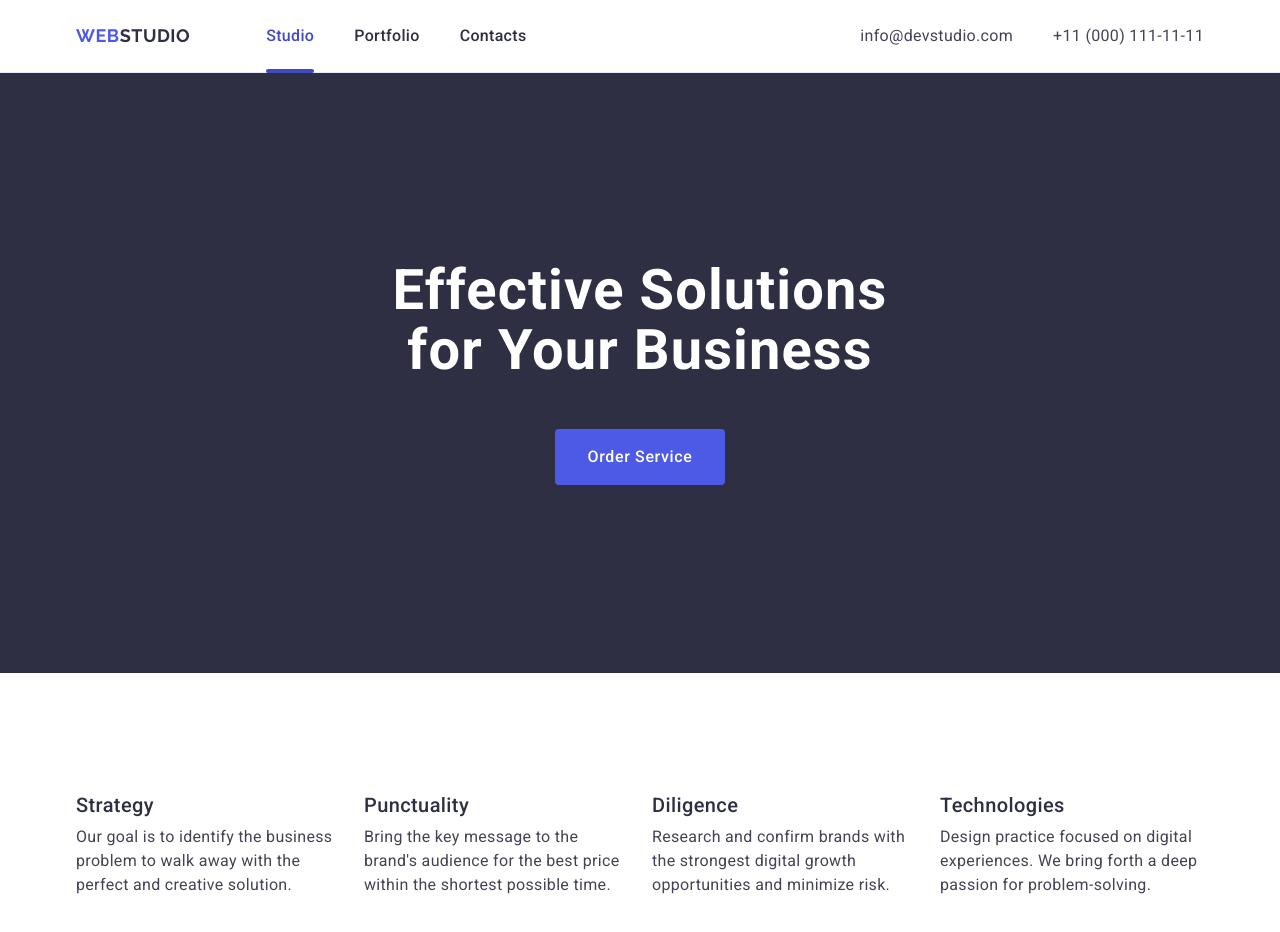
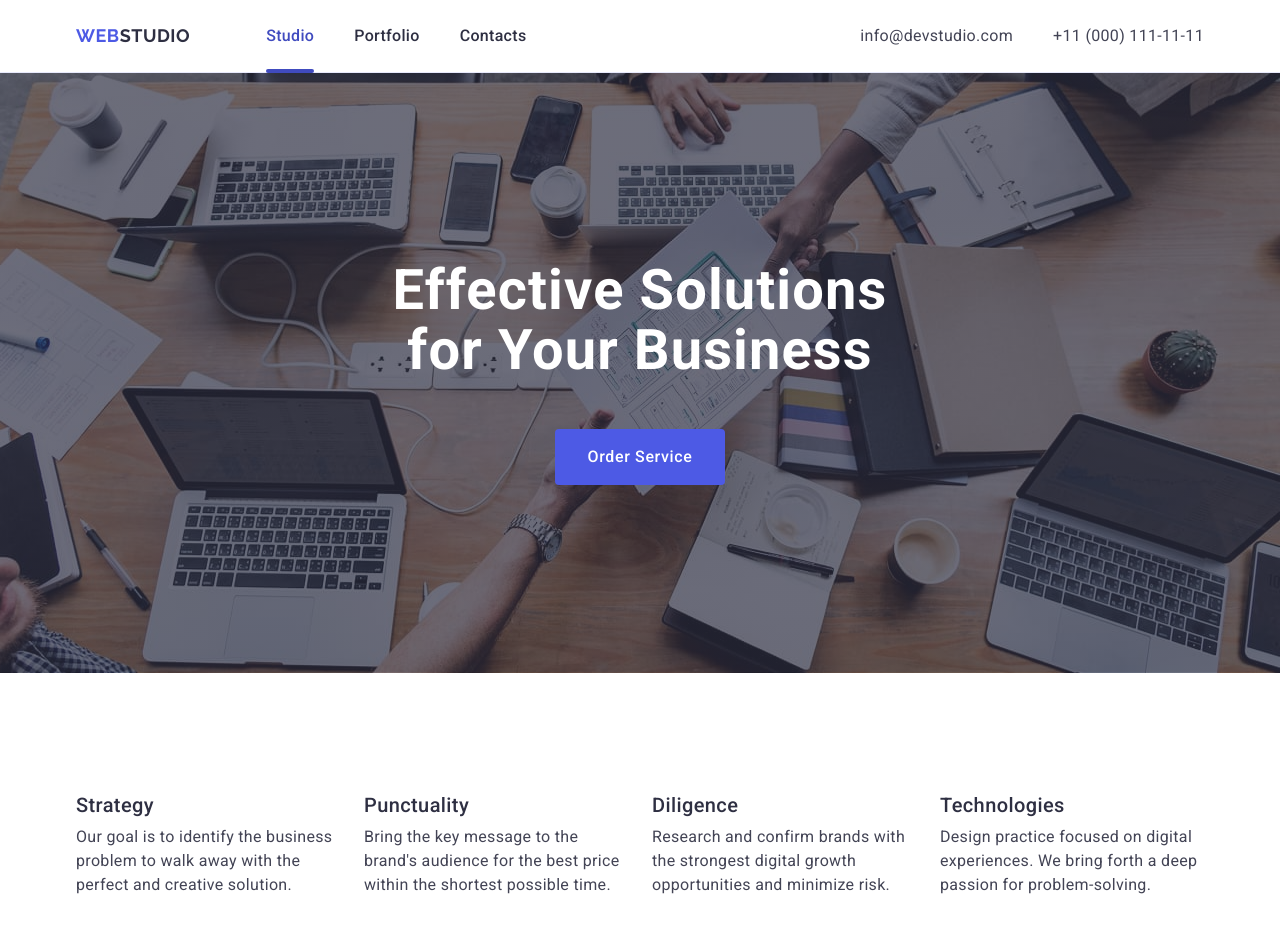
Before and after one commit to Mykola1812-hub/goit-markup-hw-04, a plain HTML site: page index.html in a window 1280 px wide. Shown: the top 932 px of the page. Drawn offline with nearby package versions, Linux system fonts and the light colour scheme.

Commit message:
section hero

```diff
--- a/css/styles.css
+++ b/css/styles.css
@@ -137,9 +137,19 @@ img {
 }
 
 /*hero*/
+
 .hero {
   background-color: #2e2f42;
   padding: 188px 0;
+  background-image: linear-gradient(
+      rgba(46, 47, 66, 0.7),
+      rgba(46, 47, 66, 0.7)
+    ),
+    url(../images/section_hero/hero.jpg);
+  max-width: 1440px;
+  background-repeat: no-repeat;
+  background-position: center;
+  background-size: cover;
 }
 
 .hero-heading {
@@ -169,6 +179,7 @@ img {
   min-width: 169px;
   height: 56px;
   margin: 0 auto;
+  transition: background-color 250ms cubic-bezier(0.4, 0, 0.2, 1);
 }
 
 .hero-button:hover,
```
Also changed, not shown: images/section_hero/hero.jpg (added).
